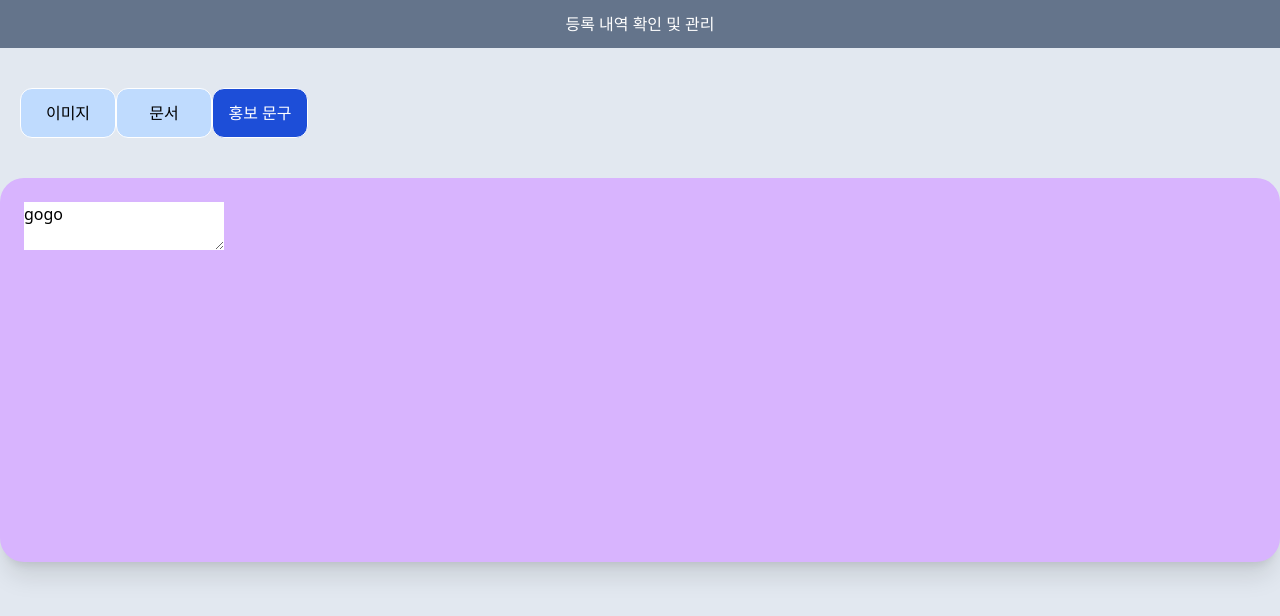
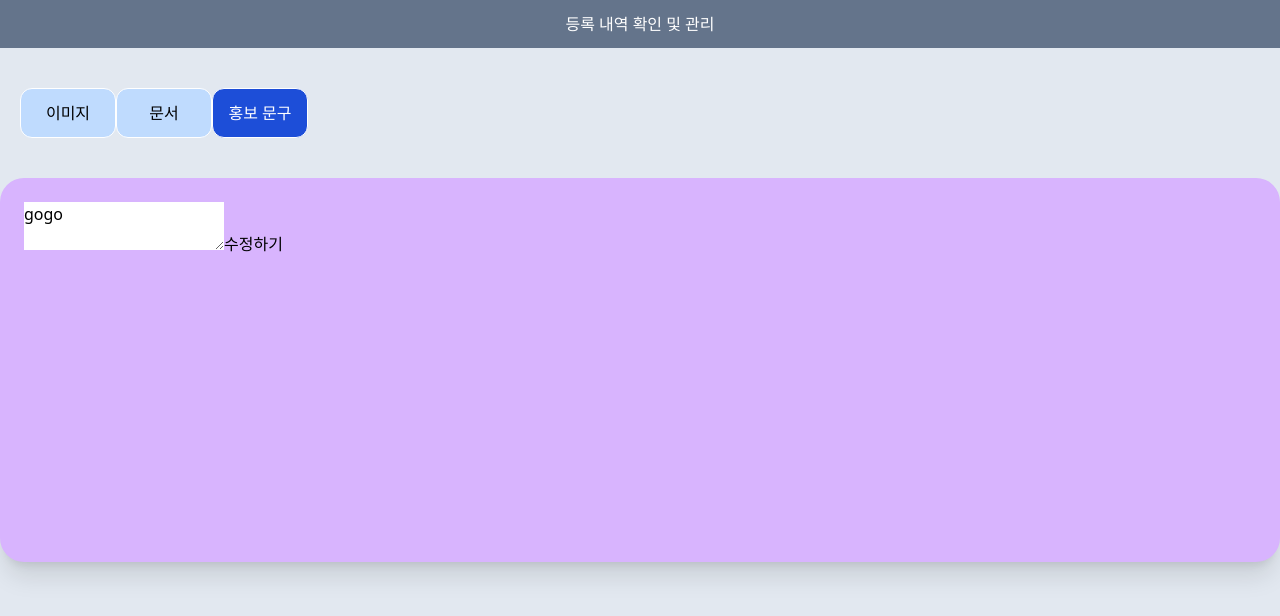
Before and after one commit to murramge/company_image_upload, a React (Create React App) app: page /confirm/1 in a window 1280 px wide. Both pictures are taken after a click on the button "홍보 문구". Shown: the top 616 px of the page. Built offline with nearby package versions, Linux system fonts and the light colour scheme.

Commit message:
등록내역확인

```diff
--- a/src/app.jsx
+++ b/src/app.jsx
@@ -7,17 +7,18 @@ import ConsumerConfirm from "./consumer/consumerConfirm/consumerConfirm.jsx";
 function App(props) {
   let [datas, setDatas] = useState({
     1: {
-      id: 1,
+      ide: 1,
       message: "gogo",
       image: [],
     },
   });
 
+  console.log(datas);
   const onUpload = (data) => {
     setDatas((datas) => {
       {
         const updated = { ...datas };
-        updated[data.id] = data;
+        updated[data.ide] = data;
         return updated;
       }
     });
@@ -25,7 +26,7 @@ function App(props) {
   const onDelete = (data) => {
     setDatas((datas) => {
       const updated = { ...datas };
-      delete updated[data.id];
+      delete updated[data.ide];
       return updated;
     });
   };
@@ -41,7 +42,7 @@ function App(props) {
           ></Route>
           <Route
             path="/confirm/:id"
-            element={<ConsumerConfirm datas={datas} />}
+            element={<ConsumerConfirm onUpdate={onUpload} datas={datas} />}
           ></Route>
         </Routes>
       </BrowserRouter>
--- a/src/consumer/consumerConfirm/consumerConfirm.jsx
+++ b/src/consumer/consumerConfirm/consumerConfirm.jsx
@@ -1,10 +1,15 @@
 import React, { useState } from "react";
+import { useNavigate, useParams } from "react-router-dom";
 
-function ConsumerConfirm(props) {
-  const { datas } = props;
+const ConsumerConfirm = (props) => {
+  const { datas, onUpdate } = props;
   const [promotion, setPromotion] = useState();
+  const [messagesave, setmessagesave] = useState();
   const [images, setimage] = useState([]);
   const [switchs, setswitchs] = useState("");
+  const [idx, setindex] = useState();
+  const { id } = useParams();
+  const navigate = useNavigate();
 
   const messageClick = () => {
     let datad;
@@ -17,19 +22,53 @@ function ConsumerConfirm(props) {
     setswitchs("promotion");
   };
 
+  const messageChange = (e) => {
+    e.preventDefault();
+    const value = e.currentTarget.value;
+    setPromotion(value);
+  };
+
   const imageClick = () => {
     let datad;
     Object.keys(datas).map((key) => {
       datad = datas[key];
     });
-    console.log(datad);
+
     const { image } = datad;
     setimage(Array.from(image || []));
     setswitchs("image");
   };
-  console.log(switchs);
+
+  const handleDelete = (e) => {
+    e.preventDefault();
+    let datad;
+    Object.keys(datas).map((key) => {
+      datad = datas[key];
+    });
+    const { ide } = datad;
+    const index = e.target.value;
+    setindex(index);
+    images.splice(index, 1);
+    console.log(images);
+    setimage(images);
+    onUpdate({ ide: ide, message: promotion, image: images || [] });
+    return images;
+  };
+
   console.log(images);
 
+  const handleModify = (e) => {
+    let datad;
+    Object.keys(datas).map((key) => {
+      datad = datas[key];
+    });
+    const { ide } = datad;
+
+    e.preventDefault();
+    console.log(ide);
+    onUpdate({ ide: ide, [e.target.name]: promotion, image: images || [] });
+  };
+  console.log(datas);
   return (
     <>
       <div className="text-center p-3 bg-slate-500 ">
@@ -70,12 +109,29 @@ function ConsumerConfirm(props) {
           </div>
         </div>
         <div className="bg-white sm:bg-white md:bg-white lg:bg-orange-400 xl:bg-purple-300 2xl:bg-amber-300 p-6 rounded-3xl shadow-xl h-96">
-          {switchs == "promotion" && <textarea value={promotion}></textarea>}
-          {images.map((image) => switchs == "image" && <img src={image}></img>)}
+          {switchs == "promotion" && (
+            <>
+              <textarea value={promotion} onChange={messageChange}></textarea>
+              <button onClick={handleModify} name="message">
+                수정하기
+              </button>
+            </>
+          )}
+          {images.map(
+            (image, index) =>
+              switchs == "image" && (
+                <>
+                  <button value={index} onClick={handleDelete}>
+                    ❌
+                  </button>
+                  <img value={index} src={image}></img>
+                </>
+              )
+          )}
         </div>
       </div>
     </>
   );
-}
+};
 
 export default ConsumerConfirm;
--- a/src/consumer/consumerMain/consumerMain.jsx
+++ b/src/consumer/consumerMain/consumerMain.jsx
@@ -17,8 +17,6 @@ function ConsumerMain(props) {
       .then((item) => `${setbizinfo(item.data)} ${seterrorcode(item.code)}`)
       .catch((error) => console.log(error));
   }, []);
-
-  console.log(errorcode);
 
   const { id } = useParams();
 
@@ -55,10 +53,6 @@ function ConsumerMain(props) {
   const UpdateConfirm = () => {
     navigate(`/confirm/${id}`);
   };
-
-  if (errorcode != 0) {
-    navigate(`/confirm/${id}`);
-  }
 
   return (
     <div className="bg-slate-300 grid gap-10 lg:grid-cols-2 xl:grid-cols-3 xl:place-content-center py-20  min-h-screen ">
--- a/src/consumer/consumerUpload/consumerUpload.jsx
+++ b/src/consumer/consumerUpload/consumerUpload.jsx
@@ -1,4 +1,4 @@
-import React, { useCallback, useEffect, useRef, useState } from "react";
+import React, { useRef, useState } from "react";
 import { useNavigate, useParams } from "react-router-dom";
 function ConsumerUpload(props) {
   const messageRef = useRef();
@@ -17,7 +17,7 @@ function ConsumerUpload(props) {
     event.preventDefault();
     const { onUpload } = props;
     const data = {
-      id: Date.now,
+      ide: Date.now,
       message: messageRef.current.value || " ",
       image: images.map((image) => image) || " ",
     };
@@ -32,18 +32,13 @@ function ConsumerUpload(props) {
 
     const index = e.target.value;
     setindex(index);
-    delete images[index];
+    images.splice(index, 1);
+    console.log(images);
     setimages(images);
     return images;
   };
 
-  console.log(images);
-  useEffect(() => {
-    setimages(images);
-  });
-
   const handleFileChange = (e) => {
-    console.log(e.target.files);
     setfile(Array.from(e.target.files || []));
   };
 
--- a/src/styles/app.css
+++ b/src/styles/app.css
@@ -628,9 +628,6 @@ video {
   --tw-shadow-colored: 0 20px 25px -5px var(--tw-shadow-color), 0 8px 10px -6px var(--tw-shadow-color);
   box-shadow: var(--tw-ring-offset-shadow, 0 0 #0000), var(--tw-ring-shadow, 0 0 #0000), var(--tw-shadow);
 }
-.filter {
-  filter: var(--tw-blur) var(--tw-brightness) var(--tw-contrast) var(--tw-grayscale) var(--tw-hue-rotate) var(--tw-invert) var(--tw-saturate) var(--tw-sepia) var(--tw-drop-shadow);
-}
 .hover\:bg-blue-500:hover {
   --tw-bg-opacity: 1;
   background-color: rgb(59 130 246 / var(--tw-bg-opacity));
```
Also changed, not shown: 2 other files (tests, documents, lock files or other folders).
